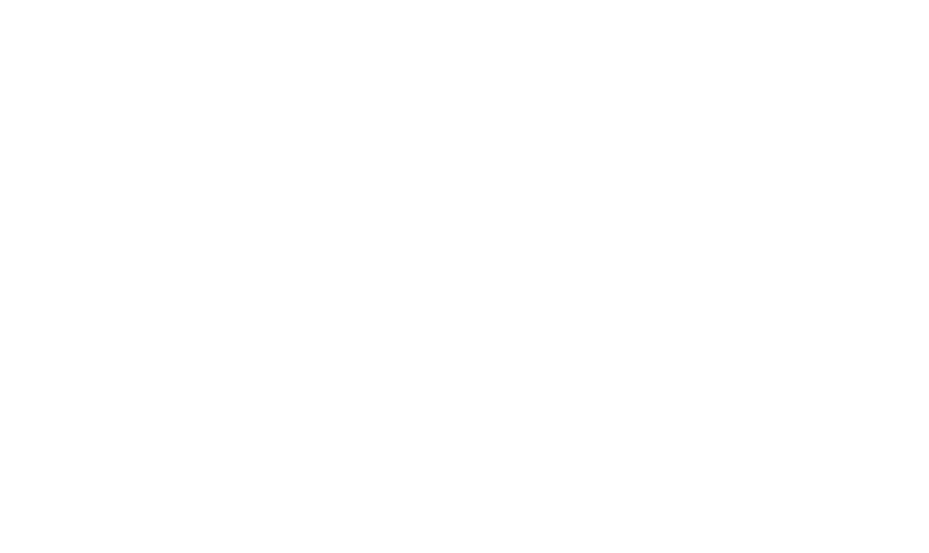
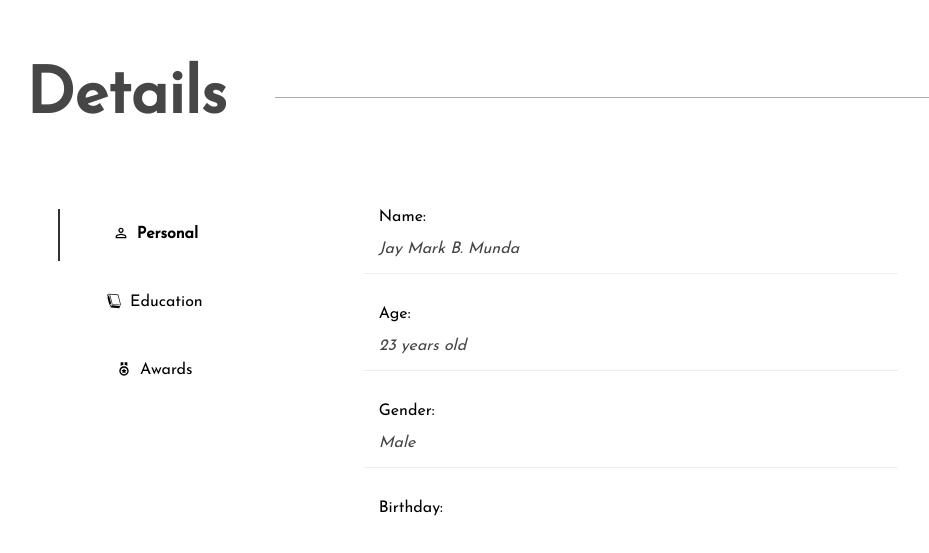
Before and after one commit to JmarkMunda/jm_portfolio, a React (Create React App) app: page / in a window 1280 px wide. Shown: the part 1687-2240 px from the top of the page, without its empty margins (146-1075 px from the left). Before the commit the page ends 1600 px from the top, so only its background shows below. Built offline with nearby package versions, Linux system fonts and the light colour scheme; a web font is replaced by a local one.

Commit message:
add details section

```diff
--- a/src/App.js
+++ b/src/App.js
@@ -3,6 +3,7 @@ import About from './pages/About/About';
 import Home from './pages/Home/Home';
 import Navbar from './components/Navbar/Navbar'
 import Projects from './pages/Projects/Projects';
+import Tabs from './components/Tabs/Tabs';
 
 function App() {
   return (
@@ -10,6 +11,7 @@ function App() {
       <Navbar />
       <Home />
       <About />
+      <Tabs />
       {/* <Projects /> */}
     </>
   );
--- a/src/components/Navbar/Navbar.css
+++ b/src/components/Navbar/Navbar.css
@@ -1,5 +1,6 @@
 
 nav {
+    z-index: 10;
     width: 100%;
     height: 70px;
     position: fixed;
--- a/src/components/Tabs/Tabs.css
+++ b/src/components/Tabs/Tabs.css
@@ -1,3 +1,10 @@
+
+.tabs-main-container {
+    display: flex;
+    justify-content: center;
+    align-items: center;
+    flex-direction: column;
+}
 
 .tabs-container {
     display: flex;
@@ -6,10 +13,9 @@
     height: 24rem;
 }
 
-
-/* ====================
-    LEFT TAB CONTAINER
-    ==================== */
+/* ===========
+    LEFT TAB
+    ========== */
 .tabs-left {
     display: flex;
     flex-direction: column;
@@ -80,5 +86,5 @@
 }
 
 .tab-info {
-    border-bottom: 1px solid var(--clr-primary-gray-alpha);
+    border-bottom: 1px solid var(--clr-primary-gray-alpha-2);
 }
--- a/src/components/Tabs/Tabs.jsx
+++ b/src/components/Tabs/Tabs.jsx
@@ -7,8 +7,14 @@ const Tabs = () => {
   const [value, setValue] = useState(0);
 
   return (
-    <div className="tabs-container">
-      {/* Tabs ========== */}
+    <section>
+      <div className="tabs-main-container container">
+        <div className="section-header">
+          <h2>Details</h2>
+          <div className="header-line"></div>
+        </div>
+        <div className=" tabs-container">
+          {/* --------------- LEFT TAB ---------------*/}
           <div className="tabs-left">
             {tabs.map((item, index) => {
               const { title, icon } = item;
@@ -23,7 +29,7 @@ const Tabs = () => {
               );
             })}
           </div>
-      {/* Information ============= */}
+          {/* ----------------- Right tab ---------------- */}
           <div className="tabs-right">
             <>
               {personal.map((item, index) => {
@@ -74,6 +80,8 @@ const Tabs = () => {
             </>
           </div>
         </div>
+      </div>
+    </section>
   );
 };
 
--- a/src/index.css
+++ b/src/index.css
@@ -42,7 +42,7 @@ font-family: 'Josefin Sans', sans-serif;
 
 }
 ::-webkit-scrollbar-track{
-    background: var(--clr-gradient-background);
+    background: var(--clr-primary-gray-alpha-2);
 }
 
 * {
@@ -59,6 +59,10 @@ body {
     justify-content: center;
 }
 
+/* ===========
+    GLOBALS
+   ============ */
+
 section {
     width: 100vw;
     min-height: 100vh;
@@ -69,6 +73,26 @@ section {
 
 .container {
     padding: 2rem;
+}
+
+.section-header {
+    /* background-color: aqua; */
+    margin-bottom: 3rem;
+    display: flex;
+    justify-content: flex-start;
+    align-items: center;
+    width: 100%;
+}
+
+.section-header h2 {
+    margin-right: 3rem;
+    color: var(--clr-primary-gray-2);
+}
+
+.header-line {
+    background-color: var(--clr-primary-gray-alpha);
+    width: 100%;
+    height: 1px;
 }
 
 h1 {
@@ -96,8 +120,10 @@ h3 {
     .container {
         width: 1000px;
         padding: 2rem;
+
         display: flex;
         justify-content: center;
+        align-items: center;
     }
 
 }
--- a/src/pages/About/About.css
+++ b/src/pages/About/About.css
@@ -12,6 +12,7 @@
 .about-container {
     display: flex;
     align-items: center;
+
 }
 
 /* TEXT =================== */
--- a/src/pages/About/About.jsx
+++ b/src/pages/About/About.jsx
@@ -13,7 +13,6 @@ const About = () => {
       <div className="container">
         <article className="about-container">
           {/* ------------- TEXT ----------------- */}
-          <>
           <div className="text-container">
             <h2>Hi there!</h2>
             {messages.map((message) => {
@@ -40,11 +39,6 @@ const About = () => {
               </a>
             </button>
           </div>
-          </>
-          {/* ------------- TABS ----------------- */}
-          {/* <div className="container">
-            <Tabs />
-          </div> */}
         </article>
       </div>
     </section>
--- a/src/pages/Home/Home.css
+++ b/src/pages/Home/Home.css
@@ -7,9 +7,11 @@
     position: relative;
 }
 /*  TEXT ==================== */
+
 .home-text h3 {
     margin: 0 0 10px 5px;
     color: var(--clr-primary-gray-3);
+    text-align: left;
 }
 .home-text h1 {
     color: var(--clr-primary-gray);
--- a/src/personal-data.js
+++ b/src/personal-data.js
@@ -38,13 +38,8 @@ const personal = [
     },
     {
         label: "Address:  ",
-        text: "Blk 21 Lot 16 Phase 1 Balagtas Heights Brgy.Santol Balagtas, Bulacan"
+        text: "Balagtas Bulacan, Philippines"
     },
-
-
-
-
-
 ]
 
 const tabs = [
@@ -69,15 +64,15 @@ const tabs = [
 const education = [
         {
             id: 1,
-            level: "Elementary",
-            location: "Kapitbahayan Elementary School",
-            date: "2004 - 2011",
+            level: "College",
+            location: "STI College Balagtas - Bachelor of Science in Information Technology",
+            date: "2018 - 2022"
         },
         {
             id: 2,
-            level: "High School",
-            location: "Pres. Sergio Osmena High School",
-            date: "2011 - 2014",
+            level: "Vocational",
+            location: "ACCESS Computer College - Computer Technician",
+            date: "2015 - 2017",
         },
         {
             id: 3,
@@ -87,16 +82,16 @@ const education = [
         },
         {
             id: 4,
-            level: "Vocational",
-            location: "ACCESS Computer College - Computer Technician",
-            date: "2015 - 2017",
+            level: "High School",
+            location: "Pres. Sergio Osmena High School",
+            date: "2011 - 2014",
         },
         {
             id: 5,
-            level: "College",
-            location: "STI College Balagtas - Bachelor of Science in Information Technology",
-            date: "2018 - 2022"
-        }
+            level: "Elementary",
+            location: "Kapitbahayan Elementary School",
+            date: "2004 - 2011",
+        },
 ]
 
 const awards = [
```
Lines whose indentation alone changed are shown as unchanged.
